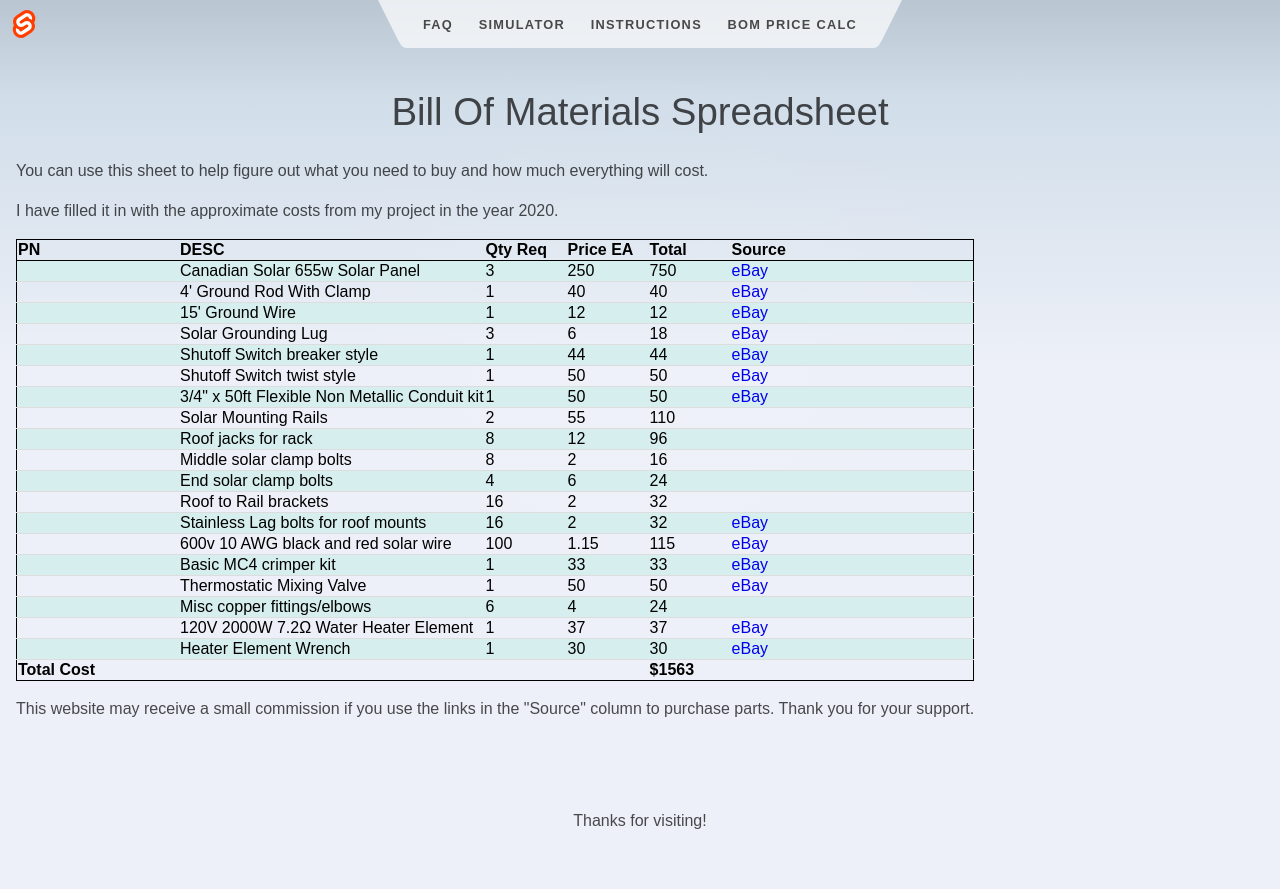
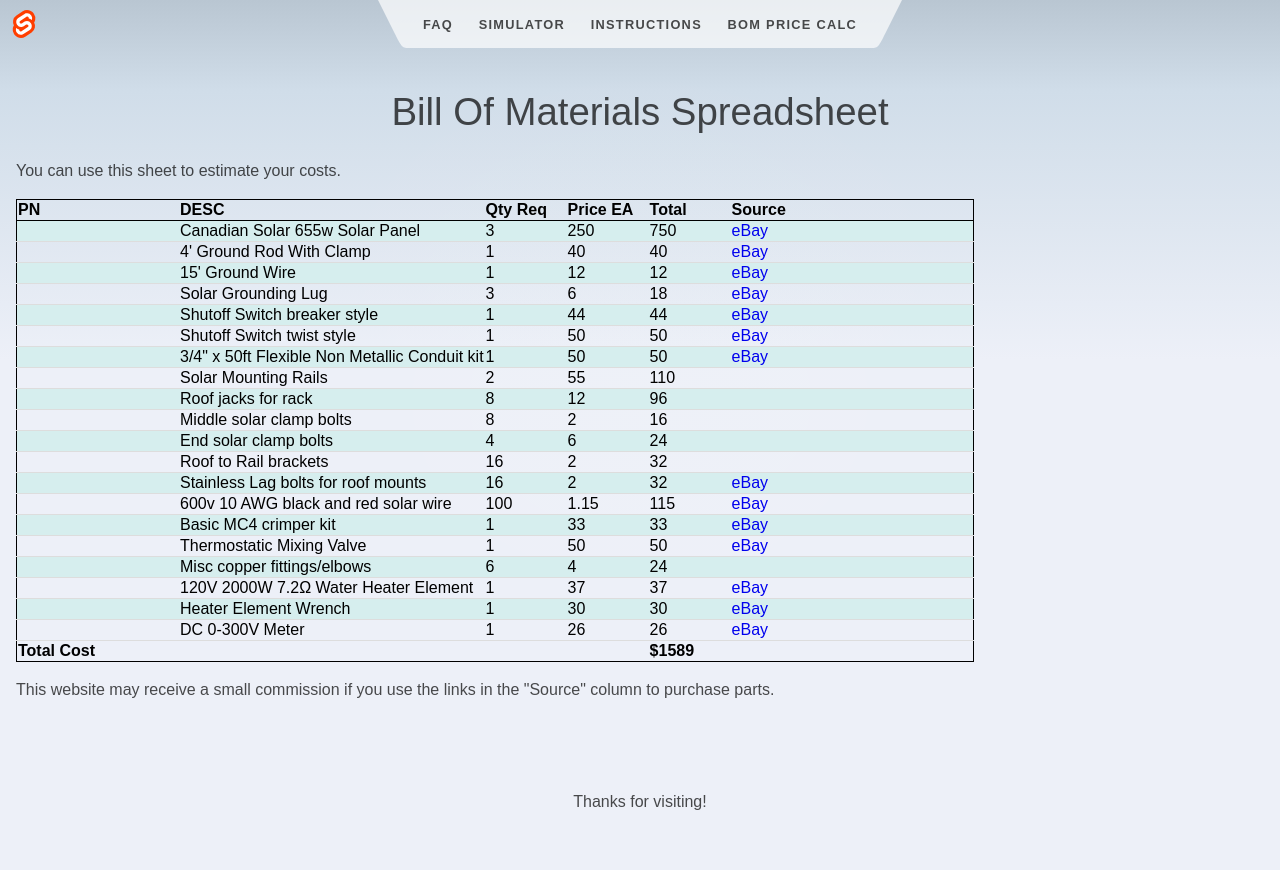
Before and after one commit to darrell-rg/solarcalc, a SvelteKit app: page /bom in a window 1280 px wide. Built offline with nearby package versions, Linux system fonts and the light colour scheme.

Commit message:
update source links

```diff
--- a/src/app.html
+++ b/src/app.html
@@ -4,6 +4,9 @@
 		<meta charset="utf-8" />
 		<!-- <link rel="icon" href="%svelte.assets%/favicon.png" /> -->
 		<meta name="viewport" content="width=device-width, initial-scale=1" />
+		<!-- epn-smart-tools.js does not work with addblock -->
+		<!-- <script>window._epn = {campaign: 5339056755, smartPopover:false};</script>
+		<script src="https://epnt.ebay.com/static/epn-smart-tools.js"></script> -->
 		%sveltekit.head%
 	</head>
 	<body data-sveltekit-preload-data="hover">
--- a/src/routes/bom/+page.js
+++ b/src/routes/bom/+page.js
@@ -15,91 +15,106 @@
         "Desc": "Canadian Solar 655w Solar Panel",
         "Qty": 3,
         "Price": 250,
-        "ebayid": 325962859986
+        "ebayid": 325962859986,
+        "link": "https://www.ebay.com/itm/325962859986?amdata=enc%3AAQAJAAAAkJ%2BbdL71WTLKtmx0bfDCv6MBDRqADdzmGAN7Vyz6ZmjXicct00lmf6lZ7IIocCsqxgG47f%2BW9%2FfHqfjfhP3UEGWKiOXwx57SRQYA80UpdQwY6NEBLmKCgEPUkmRGuJMMhZAyfPuq01F63sIfCYESHte75djSAr4c2wArTqjKNwL4MKLkF1mxv4zGk09yXKD%2FQQ%3D%3D&mkcid=1&mkrid=711-53200-19255-0&siteid=0&campid=5339056755&customid=&toolid=10001&mkevt=1"
     },
     {
         "Desc": "4' Ground Rod With Clamp",
         "Qty": 1,
         "Price": 40,
         "ebayid": 123325099490,
+        "link": "https://ebay.us/Zs4BO3"
     },
     {
         "Desc": "15' Ground Wire",
         "Qty": 1,
         "Price": 12,
-        "ebayid": 292010027574
+        "ebayid": 292010027574,
+        "link": "https://www.ebay.com/itm/292010027574?amdata=enc%3AAQAJAAAAkCi0pTfUJ%2Buf3%2Fer6gVJo6qNgVkIU6pnr0Y%2FpNawJO7iI0pbOjitwms6%2BO%2FA2bNiDKycuRbzdyVM61OHwqGQoGq1d6peNkUZK4jf0MiOvlN3p0YDvMUsAC1p8ZvxwUE%2FmNJzYjcMOQigrtrP%2BnrFlEYjy6buK13TnCFzR8P6ObKyoZ8WkZpF6qyQuGptyjmIXQ%3D%3D&mkcid=1&mkrid=711-53200-19255-0&siteid=0&campid=5339056755&customid=&toolid=10001&mkevt=1"
     },
     {
         "Desc": "Solar Grounding Lug",
         "Qty": 3,
         "Price": 6,
-        "ebayid": 172025600337
+        "ebayid": 172025600337,
+        "link": "https://www.ebay.com/itm/172025600337?mkcid=1&mkrid=711-53200-19255-0&siteid=0&campid=5339056755&customid=&toolid=10001&mkevt=1"
     },
     {
         "Desc": "Shutoff Switch breaker style",
         "Qty": 1,
         "Price": 44,
-        "ebayid": 315177701793
+        "ebayid": 315177701793,
+        "link": "https://www.ebay.com/itm/315177701793?amdata=enc%3AAQAJAAAAoGUyaN46%2BaY6awaX57q6yH13V0PaPeNyo4hXTIY68YYel1Hkft33U85%2BvlNZV25pXtVjsL%2BY%2BIkjEhYljj6Hgwlzl7SV%2BsoqJBqmrTzZe11WXxM8%2BVU7XN9Aje0z1fmKzciEczDVKmWrL28kxbqgyKjDAui%2BORyQ2yaqbmESLxMy0qGLgatxPfaz9p2gPlqGeNIe3CnlBRtW8XjSOaI8hkg%3D&mkcid=1&mkrid=711-53200-19255-0&siteid=0&campid=5339056755&customid=&toolid=10001&mkevt=1"
     },
     {
         "Desc": "Shutoff Switch twist style",
         "Qty": 1,
         "Price": 50,
-        "ebayid": 235459112866
+        "ebayid": 235459112866,
+        "link" : "https://www.ebay.com/itm/235459112866?amdata=enc%3AAQAJAAAAkFiv0Ud50QQTRynOA2fzbYo5d5t09o4LBq%2FvResFUX3kzNQ14g4xXuQSvN3DE%2FrTLeIU4lw4ixDHqEf1aOLsOHIlvn6Uz3LzrwHFxp3eGStG4pVtUsxjBM1N4PiiFNclp9eW7qIS63u5D3XLfTUahLXG6WyNXSLUt%2F%2B%2F8Cu9tfUUCwPkzdIN9AQ9MoutgDACmQ%3D%3D&mkcid=1&mkrid=711-53200-19255-0&siteid=0&campid=5339056755&customid=&toolid=10001&mkevt=1"
     },
     {
         "Desc": '3/4" x 50ft  Flexible Non Metallic Conduit kit',
         "Qty": 1,
         "Price": 50,
-        "ebayid": 262383880095
+        "ebayid": 262383880095,
+        "link": "https://www.ebay.com/itm/262383880095?mkcid=1&mkrid=711-53200-19255-0&siteid=0&campid=5339056755&customid=&toolid=10001&mkevt=1"
     },
     {
         "Desc": "Solar Mounting Rails",
         "Qty": 2,
         "Price": 55,
-        "ebayid": null
+        "ebayid": null,
+        "link": ""
     },
     {
         "Desc": "Roof jacks for rack",
         "Qty": 8,
         "Price": 12,
-        "ebayid": null
+        "ebayid": null,
+        "link": ""
     },
     {
         "Desc": "Middle solar clamp bolts",
         "Qty": 8,
         "Price": 2,
-        "ebayid": null
+        "ebayid": null,
+        "link": ""
     },
     {
         "Desc": "End solar clamp bolts ",
         "Qty": 4,
         "Price": 6,
-        "ebayid": null
+        "ebayid": null,
+        "link": ""
     },
     {
         "Desc": "Roof to Rail brackets",
         "Qty": 16,
         "Price": 2,
-        "ebayid": null
+        "ebayid": null,
+        "link": ""
     },
     {
         "Desc": "Stainless Lag bolts for roof mounts",
         "Qty": 16,
         "Price":2,
-        "ebayid": 293494409497
+        "ebayid": 293494409497,
+        "link": "https://www.ebay.com/itm/293494409497?amdata=enc%3AAQAJAAAAkEIqG6O9ynK7abaIuDwtQlMdreHbTGRBwQ8FN3TKYRvrW2JS%2B34NS4TQr%2BSe%2FQWJdTjpiZjLKEeQST%2BGD5EUWRxKuILar62NjluXaaDHMuKmt6kXIriWVWdkcA26oIXdzHuS3I9LDfxkeiOSVbXWG1ckz13Sil05SddN%2BkmG4UolyBGgs%2Bea6uGePsH%2Fbsq4jA%3D%3D&mkcid=1&mkrid=711-53200-19255-0&siteid=0&campid=5339056755&customid=&toolid=10001&mkevt=1"
     },
     {
         "Desc": "600v 10 AWG black and red solar wire",
         "Qty": 100,
         "Price": 1.15,
-        "ebayid": 235018315902
+        "ebayid": 235018315902,
+        "link": "https://www.ebay.com/itm/235018315902?amdata=enc%3AAQAJAAAAkIvrZP3TaXgE3LfBM4e96%2Ffp1u8Ih0gbUDPIRy54B2rAp2pKTo9NlvQ6xD62nzeDLvXacpO8qmWmTIlJ3tkZm%2FBAR38%2FDxtB0FOvuukN5qsVefKlWAjp6K8FBQS7MLiJVwjPjgQR89fY4pXqQoDPQa2cQ8N5QG3LpWvkwIQFNLWi%2FORhT0YJMI%2BLJ9doU6HPiw%3D%3D&mkcid=1&mkrid=711-53200-19255-0&siteid=0&campid=5339056755&customid=&toolid=10001&mkevt=1"
     },
     {
         "Desc": "Basic MC4 crimper kit",
         "Qty": 1,
         "Price": 33,
-        "ebayid": 186178066931
+        "ebayid": 186178066931,
+        "link": "https://www.ebay.com/itm/186178066931?amdata=enc%3AAQAJAAAAkIuSAkIcxfB8CrAO%2FrkTPdjMbwXWYOVO%2B86MC3L5JmPdD4PG%2B%2B7oPJqsXK9IM9RegHDuwaCLOa7GwsRu9EpJWR6qJEqVC4H1WuapGDcEAw9tO3FsMKLrr1mwa%2BEpXMuZWaUDHtso3pT4E%2FqzNIfmfe5j3wY0crB4Sdcu60HYc3rjjAowD6stKyJ6FEZ2h4b8aA%3D%3D&mkcid=1&mkrid=711-53200-19255-0&siteid=0&campid=5339056755&customid=&toolid=10001&mkevt=1"
     },
     // {
     //     "Desc": "Fancy MC4 crimper kit",
@@ -111,24 +126,36 @@
         "Desc": "Thermostatic Mixing Valve",
         "Qty": 1,
         "Price": 50,
-        "ebayid": 163916404115
+        "ebayid": 163916404115,
+        "link": "https://www.ebay.com/itm/163916404115?mkcid=1&mkrid=711-53200-19255-0&siteid=0&campid=5339056755&customid=&toolid=10001&mkevt=1"
     },
     {
         "Desc": "Misc copper fittings/elbows",
         "Qty": 6,
         "Price": 4,
-        "ebayid": null
+        "ebayid": null,
+        "link": ""
     },
     {
         "Desc": "120V 2000W 7.2Ω Water Heater Element ",
         "Qty": 1,
         "Price": 37,
-        "ebayid": 186398059270
+        "ebayid": 186398059270,
+        "link": "https://www.ebay.com/itm/186398059270?amdata=enc%3AAQAJAAAAkKg0quUQ2k8hDNt7%2FIcBHA57QU8p6MjHQ%2BrCF%2F2AkRl%2BM7fOguWz4rKuoPv171WUp2xHMiRY%2FzpD%2FUM4qcBAR0Zliv5aL4Y3rIPY83FXvPxYRJh%2BfhMu7MGPAyPHj0oeTHioFRNzcEGXplc%2Fy6CqPlzM08UX%2B%2Fsbjubl7A5GnGahPKIuwPrR2nSQuj2nxY9%2BxA%3D%3D&mkcid=1&mkrid=711-53200-19255-0&siteid=0&campid=5339056755&customid=&toolid=10001&mkevt=1"
     },
     {
         "Desc": "Heater Element Wrench",
         "Qty": 1,
         "Price": 30,
-        "ebayid": 333850374625
+        "ebayid": 333850374625,
+        "link": "https://www.ebay.com/itm/333850374625?amdata=enc%3AAQAJAAAAkK%2BR7XoIhkFRcqg1voAaiy5MZJ9qa7grF%2FUXLBQj9iEzNnGjfpl70B0Cbbilpnb4PxHTcTzrxIH1FKX6uBxG6OwgzOnVXOi6QI60wqD5SRJ6ioOAglD%2BA4Rnn%2F0UjxnzQOPVdOvYJnH8nG9XMgcVSOraFpmkPxmFupleq3Rbt3ivKIVTBNZwhJngkw%2FDKamaoQ%3D%3D&mkcid=1&mkrid=711-53200-19255-0&siteid=0&campid=5339056755&customid=&toolid=10001&mkevt=1"
+    },
+    {
+        "Desc": "DC 0-300V Meter ",
+        "Qty": 1,
+        "Price": 26,
+        "ebayid": 145519750249,
+        "link": "https://www.ebay.com/itm/145519750249?amdata=enc%3AAQAJAAAAkNAqMZmoSe2aAbjzc333%2BfvHwvSRWxO8w4rV98Gua8xHrDmKOyx0wDwpwWXV0QSj3dkgi1JnsgAlPR49ByaMVhu4Mj8bXgnQ17HufwGopYCY3oce86pTWmW0uuzr8nEBrV8pR0WH0vLjmm0NuWcuzlzSgaOYpG4PeuYuXTBQ0qvxtel71VKVPdx0JcLxHt0NTw%3D%3D&mkcid=1&mkrid=711-53200-19255-0&siteid=0&campid=5339056755&customid=&toolid=10001&mkevt=1"
     }
+
 ];
--- a/src/routes/bom/+page.svelte
+++ b/src/routes/bom/+page.svelte
@@ -4,10 +4,12 @@
 	import { _bomData } from './+page';
 	import { round, tokWh, clamp } from '$lib/components/util';
 
-	let ebayAffiliateCode = '';
+	function getSourceUrl(itm) {
 
-	function getSourceUrl(itm) {
-		let url = 'https://www.ebay.com/itm/' + itm.ebayid + ebayAffiliateCode;
+		if(itm.link)
+			return itm.link;
+
+		let url = 'https://www.ebay.com/itm/' + itm.ebayid;
 		return url;
 	}
 	/* Fetch and update the state once */
@@ -40,6 +42,7 @@
 			Price: r.Price,
 			Source: '',
 			ebayid: r.ebayid,
+			link: r.link,
 			Total: r.Price * r.Qty
 		};
 	});
@@ -57,10 +60,8 @@
 	<h1>Bill Of Materials Spreadsheet</h1>
 
 	<p>
-		You can use this sheet to help figure out what you need to buy and how much everything will
-		cost.
+		You can use this sheet to estimate your costs.
 	</p>
-	<p>I have filled it in with the approximate costs from my project in the year 2020.</p>
 	<table class="bomTable" id="bomTable" bind:this={tbl}>
 		<tr>
 			<th>PN</th>
@@ -95,7 +96,7 @@
 
 	<!-- <button on:click={exportFile}>Export XLSX</button> -->
 
-	<p>This website may receive a small commission if you use the links in the "Source" column to purchase parts. Thank you for your support.</p>
+	<p>This website may receive a small commission if you use the links in the "Source" column to purchase parts. </p>
 </div>
 
 <style>
```
Also changed, not shown: 1 other file (tests, documents, lock files or other folders).
